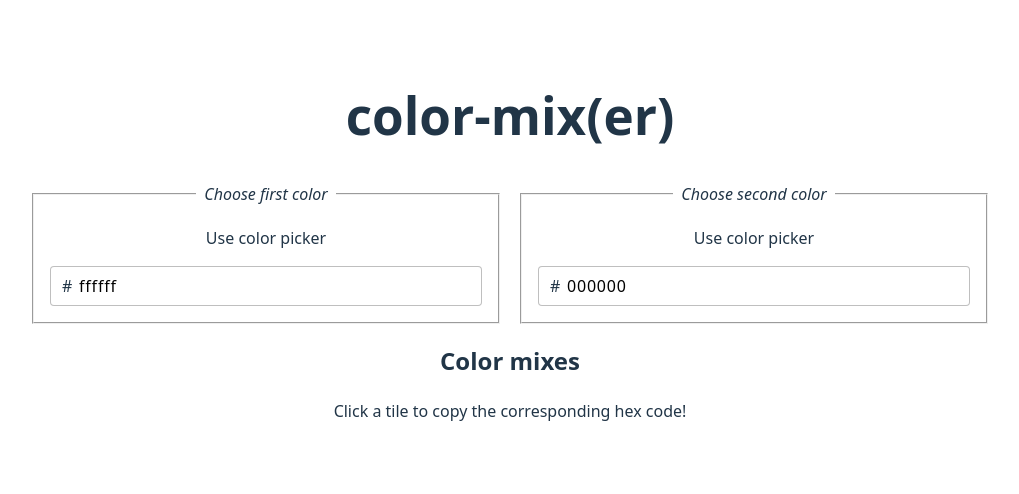
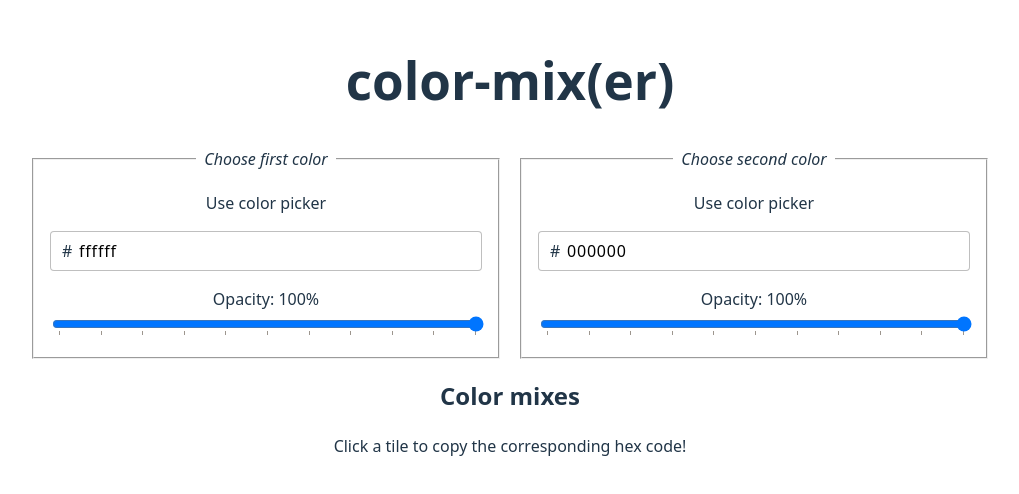
Before and after one commit to wovenstarlight/color-mixer, a React (Vite) app: page / in a window 1280 px wide. Shown: the part 154-648 px from the top of the page, without its empty margins (130-1149 px from the left). Built offline with nearby package versions, Linux system fonts and the light colour scheme.

Commit message:
Add opacity slider to color picker

```diff
--- a/src/components/ColorPicker.tsx
+++ b/src/components/ColorPicker.tsx
@@ -28,6 +28,14 @@ export default function ColorPicker({
 	function setColorText(e: ChangeEvent<HTMLInputElement>) {
 		if (/^[\da-f]{6}$/.test(e.target.value)) setColor(e);
 		else setTextColor(e.target.value);
+	}
+
+	/** Updates opacity. */
+	function setOpacity(e: ChangeEvent<HTMLInputElement>) {
+		setData((value: Color) => ({
+			...value,
+			opacity: parseFloat(e.target.value),
+		}));
 	}
 
 	return (
@@ -61,7 +69,18 @@ export default function ColorPicker({
 				</span>
 			</label>
 
-			{/* TODO: Opacity slider */}
+			<label>
+				<span className="rangelabel">Opacity: {data.opacity}%</span>
+				<input
+					type="range"
+					list="markers"
+					min={0}
+					max={100}
+					step={0.1}
+					value={data.opacity}
+					onChange={setOpacity}
+				/>
+			</label>
 
 			{/* TODO: Color preview */}
 
```
